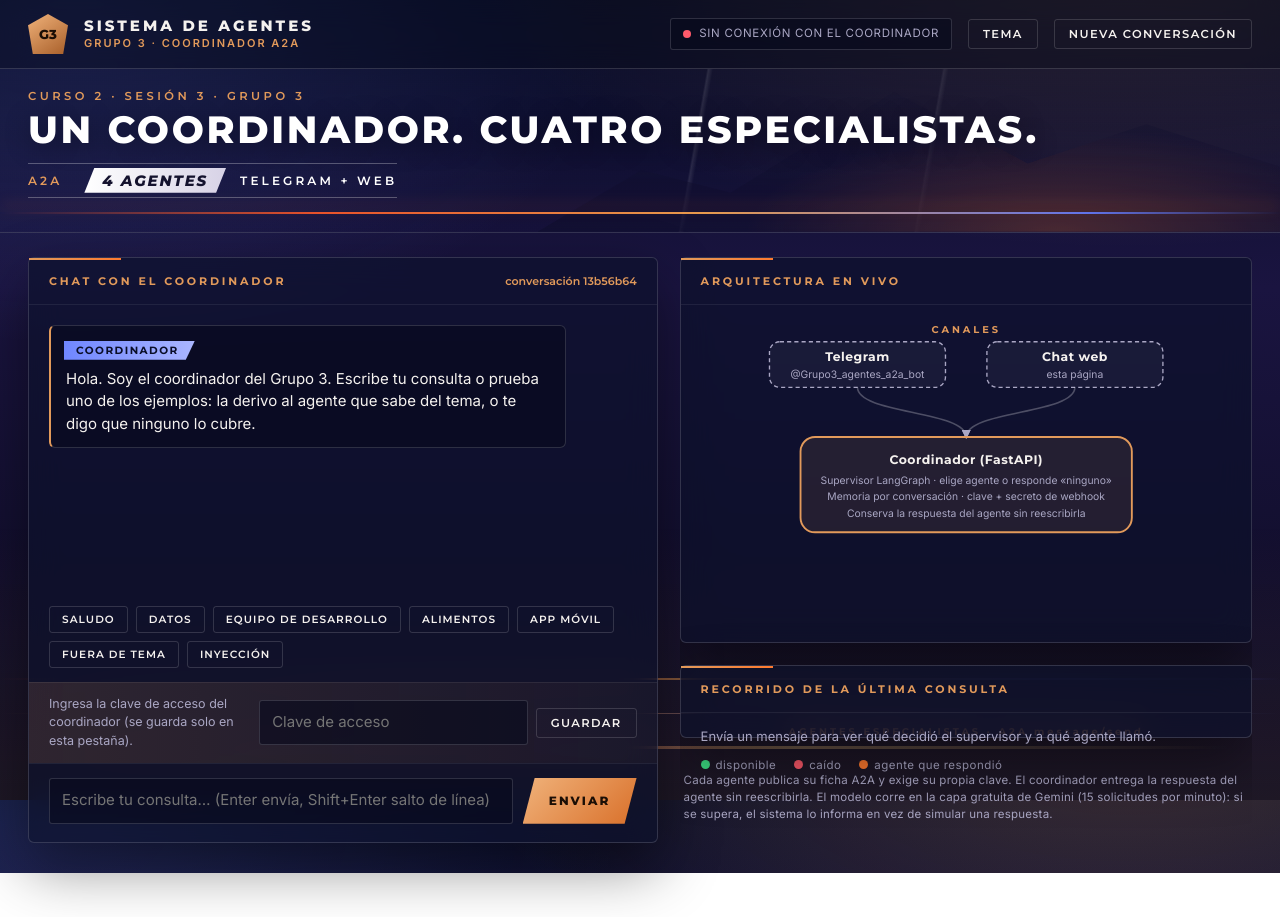
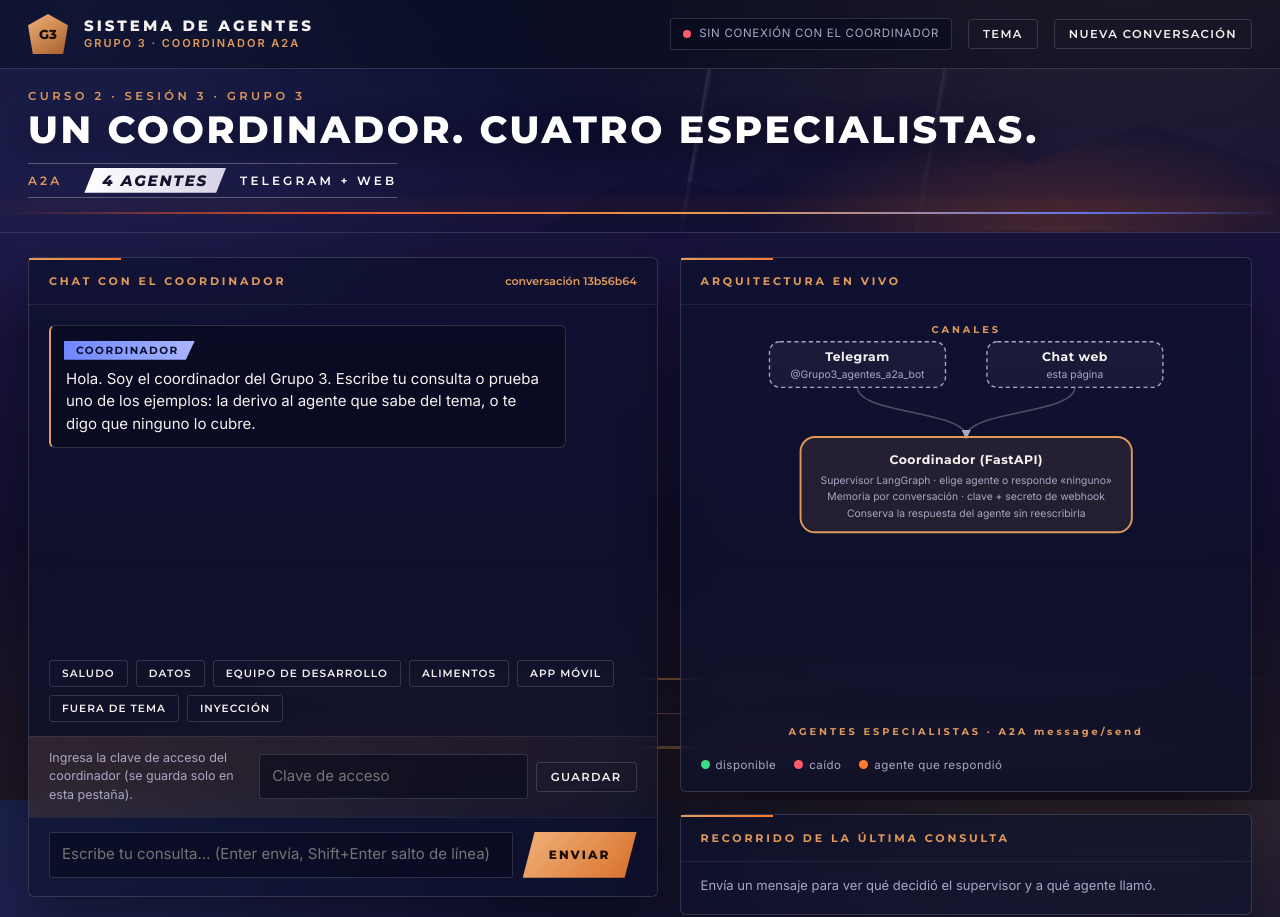
Before and after one commit to diegovasquezub-cell/tarea2_agentes, a plain HTML site: page coordinador/static/index.html in a window 1280 px wide. Shown: the top 917 px of the page. Before the commit the page ends 873 px from the top, so only its background shows below. Drawn offline with Linux system fonts and the light colour scheme; no server answers.

Commit message:
Corrige superposicion de tarjetas
Co-Authored-By: Claude Sonnet 5.5 <noreply@anthropic.com>

```diff
--- a/coordinador/static/index.html
+++ b/coordinador/static/index.html
@@ -66,12 +66,12 @@
   .ribbon{display:inline-flex;align-items:center;gap:14px;margin-top:12px;padding:4px 0;border-top:1px solid rgba(255,255,255,.28);border-bottom:1px solid rgba(255,255,255,.28);color:#fff;font:600 12px var(--head);letter-spacing:.26em;text-transform:uppercase}
   .ribbon b{font:800 15px var(--head);letter-spacing:.12em;padding:3px 18px;background:linear-gradient(90deg,#fff,#d7d2e6);color:#14122e;clip-path:polygon(10px 0,100% 0,calc(100% - 10px) 100%,0 100%);font-style:italic}
   .ribbon em{font-style:normal;color:var(--accent);padding-right:8px}
-  main{display:grid;grid-template-columns:minmax(0,1.1fr) minmax(0,1fr);gap:22px;padding:24px 28px 30px;max-width:1280px;margin:0 auto;height:max(640px,calc(100vh - 262px))}
-  @media(max-width:980px){main{grid-template-columns:1fr;height:auto}}
+  main{display:grid;grid-template-columns:minmax(0,1.1fr) minmax(0,1fr);gap:22px;padding:24px 28px 30px;max-width:1280px;margin:0 auto;align-items:start}
+  @media(max-width:980px){main{grid-template-columns:1fr} #chat{height:640px}}
   .card{background:var(--panel);backdrop-filter:blur(16px);border:1px solid var(--line);border-radius:6px;display:flex;flex-direction:column;min-height:0;box-shadow:var(--shadow);position:relative}
   .card::before{content:"";position:absolute;left:0;top:0;height:2px;width:92px;background:linear-gradient(90deg,var(--accent),var(--accent2))}
   .card h2{font:700 11px var(--head);text-transform:uppercase;letter-spacing:.26em;color:var(--accent);margin:0;padding:16px 20px;border-bottom:1px solid var(--line2);display:flex;align-items:center;gap:10px}
-  #chat{min-height:540px;height:100%}
+  #chat{height:max(640px,calc(100vh - 262px))}
   #log{flex:1;overflow:auto;padding:20px;display:flex;flex-direction:column;gap:14px;min-height:260px}
   .msg{max-width:88%;padding:12px 15px;border-radius:6px;white-space:pre-wrap;word-wrap:break-word;overflow-wrap:anywhere}
   .msg.user{align-self:flex-end;background:linear-gradient(135deg,#9c521f,#cf6a27);color:#fff;box-shadow:0 8px 24px rgba(207,106,39,.25)}
@@ -94,7 +94,8 @@
   textarea{flex:1;resize:none;height:46px;max-height:120px}
   .send{background:linear-gradient(135deg,#f0b27a,#d9702a);color:#1b0e05;border:0;border-radius:0;padding:0 26px;font:800 12px var(--head);letter-spacing:.18em;text-transform:uppercase;clip-path:polygon(12px 0,100% 0,calc(100% - 12px) 100%,0 100%);transition:.2s}
   .send:hover{filter:brightness(1.1)} .send:disabled{opacity:.5;cursor:not-allowed}
-  .side{display:flex;flex-direction:column;gap:22px;min-height:0;overflow:auto;padding-bottom:4px}
+  .side{display:flex;flex-direction:column;gap:22px}
+  .side .card{flex:none}
   #arq{padding:14px 16px 6px}
   svg{width:100%;height:auto;display:block}
   .box{fill:rgba(255,255,255,.04);stroke:rgba(255,255,255,.22);stroke-width:1.3}
```
Also changed, not shown: evidencias/capturas/chat_web_vista_inicial.png.
